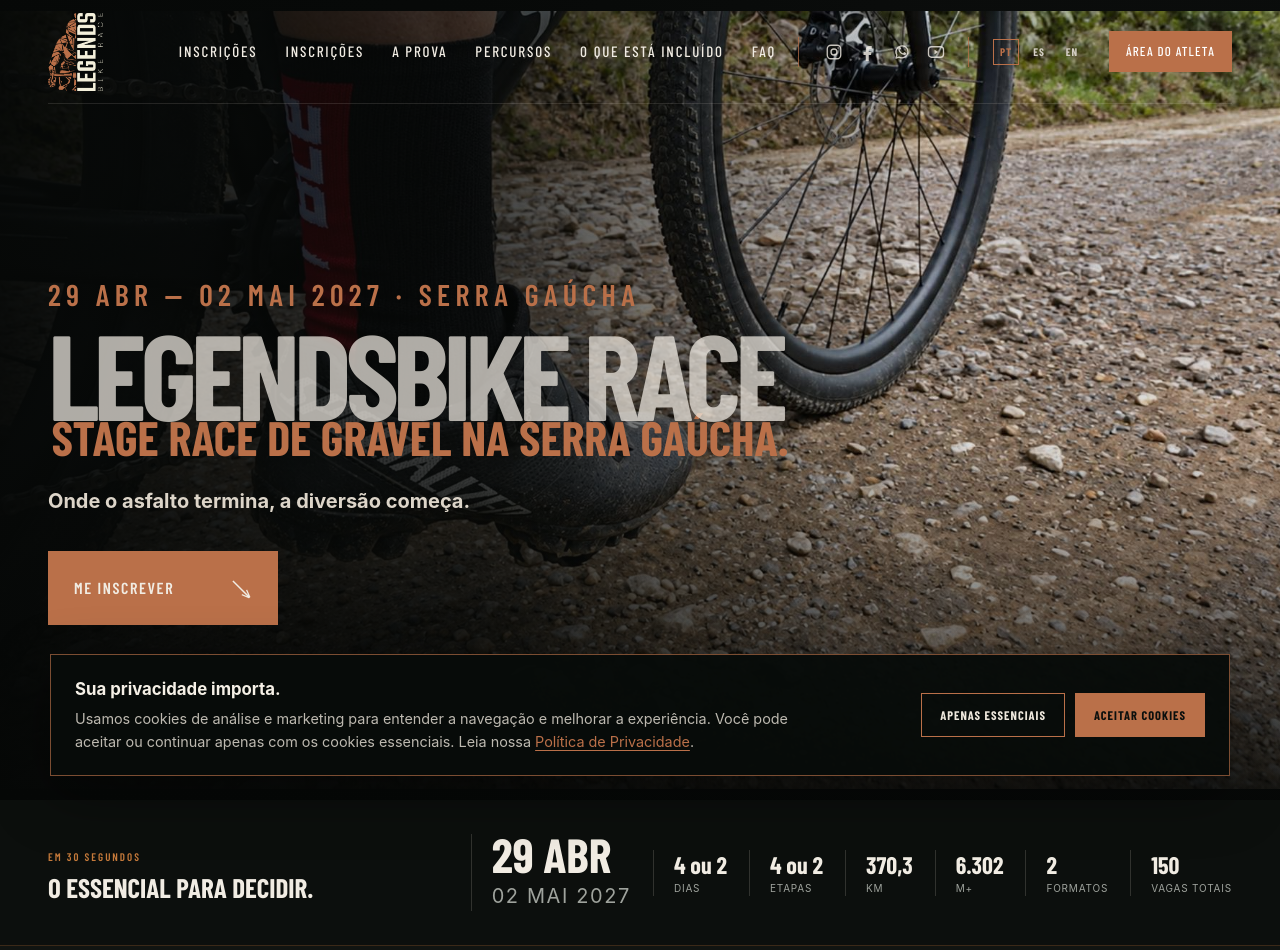
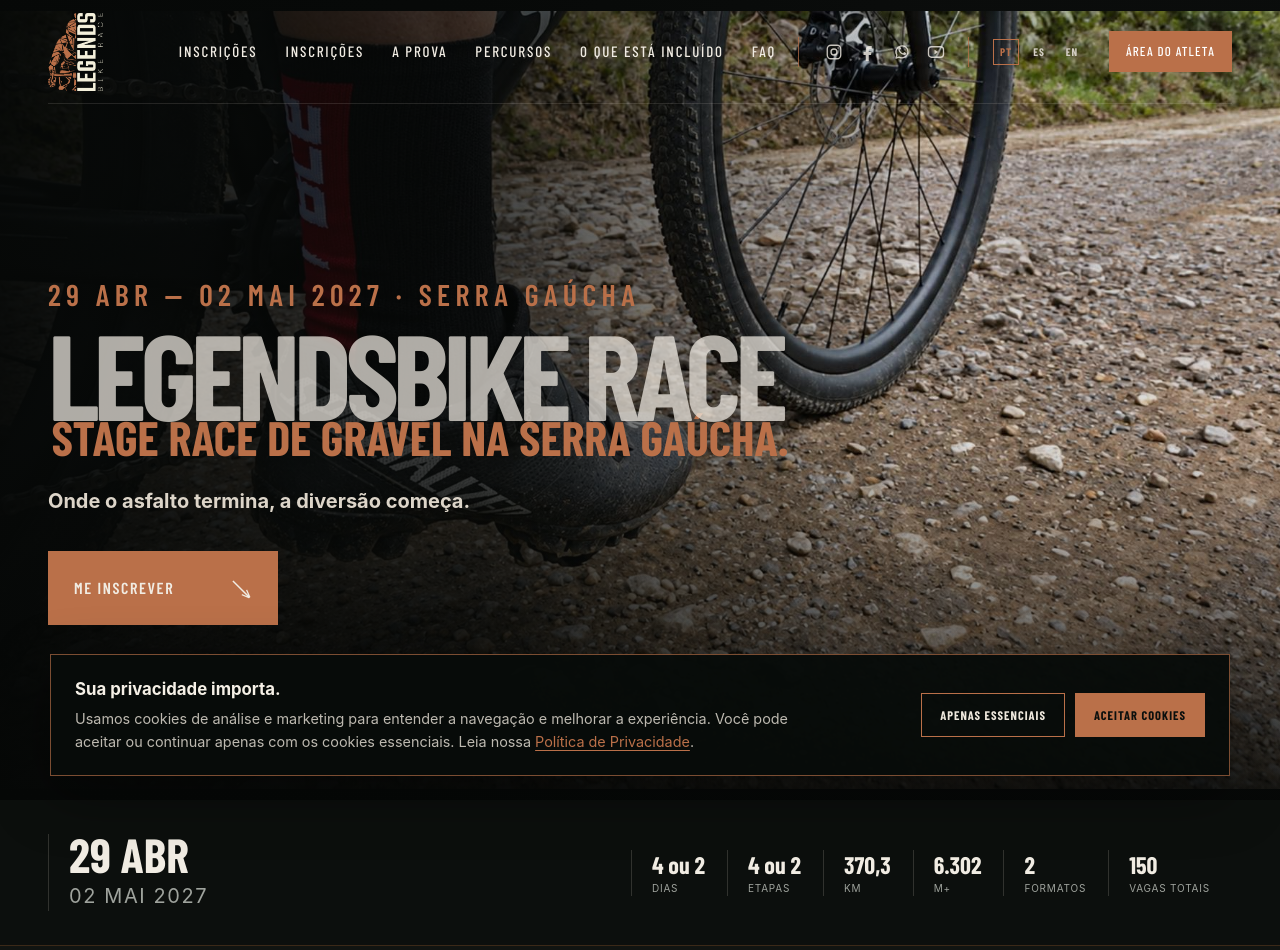
Before and after one commit to fabianolegends/legendsultimate, a Next.js app: page / in a window 1280 px wide. Shown: the top 950 px of the page. Built offline with nearby package versions, Linux system fonts and the light colour scheme; a web font is replaced by a local one.

Commit message:
Remove redundant summary band title

```diff
--- a/app/page.tsx
+++ b/app/page.tsx
@@ -154,7 +154,6 @@ export function HomePage({ locale = "pt" }: { locale?: Locale }) {
       </section>
 
       <section className="launchSummary" aria-label={t.summary.aria}><div className="wide launchSummaryGrid">
-        <div className="launchSummaryTitle"><span>{t.summary.eyebrow}</span><strong>{t.summary.title}</strong></div>
         <div className="launchFact launchDateFact"><strong>{t.summary.dateTop}</strong><span>{t.summary.dateBottom}</span></div>
         <div className="launchFact"><strong>{t.summary.daysValue}</strong><span>{t.summary.daysLabel}</span></div>
         <div className="launchFact"><strong>{t.summary.stagesValue}</strong><span>{t.summary.stagesLabel}</span></div>
```
